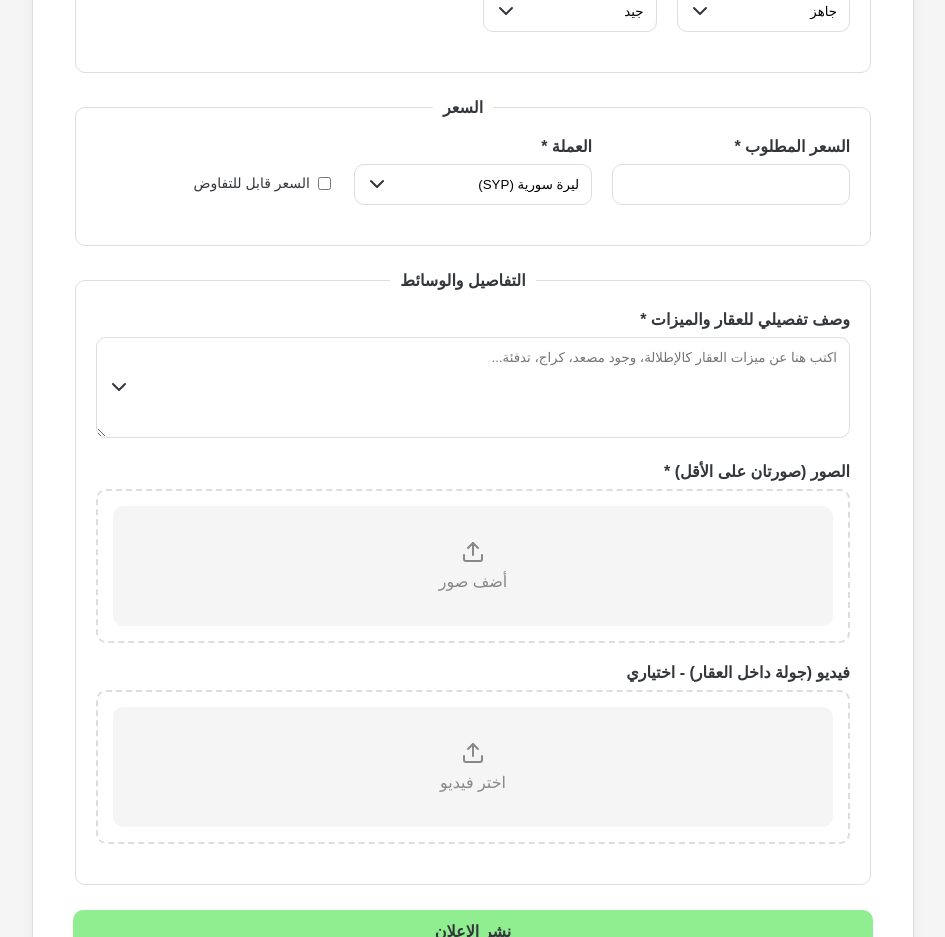
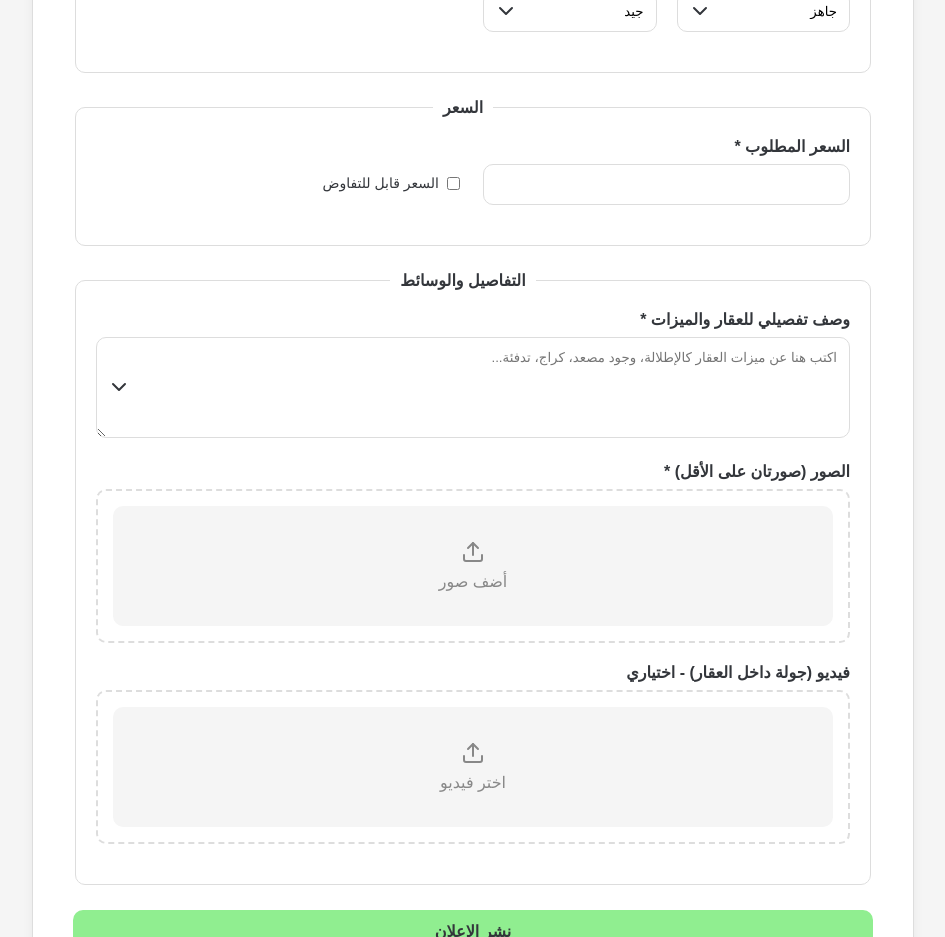
Before and after one commit to mbsarhan/bazar, a React (Create React App) app: page /add-real-estate in a window 1280 px wide. Shown: the part 900-1837 px from the top of the page, without its empty margins (167-1112 px from the left). Built offline with nearby package versions, Linux system fonts and the light colour scheme.

Commit message:
forgot to save a file

```diff
--- a/src/frontend/components/AddRealEstateForm.js
+++ b/src/frontend/components/AddRealEstateForm.js
@@ -59,8 +59,8 @@ const AddRealEstateForm = () => {
         const files = Array.from(e.target.files);
         if (files.length > 0) {
             setImages(prev => [...prev, ...files]);
-            if(errors.images) {
-                setErrors(prev => ({...prev, images: false}));
+            if (errors.images) {
+                setErrors(prev => ({ ...prev, images: false }));
             }
         }
         e.target.value = null;
@@ -209,7 +209,7 @@ const AddRealEstateForm = () => {
                         </div>
                         <div className="form-group">
                             <label htmlFor="bedrooms">غرف النوم</label>
-                            <input type="number" name="bedrooms" value={formData.bedrooms} onChange={handleChange}/>
+                            <input type="number" name="bedrooms" value={formData.bedrooms} onChange={handleChange} />
                         </div>
                         <div className="form-group">
                             <label htmlFor="bathrooms">الحمامات</label>
@@ -237,13 +237,7 @@ const AddRealEstateForm = () => {
                             <label htmlFor="price">السعر المطلوب *</label>
                             <input type="number" name="price" value={formData.price} onChange={handleChange} className={errors.price ? 'input-error' : ''} />
                         </div>
-                        <div className="form-group">
-                            <label htmlFor="currency">العملة *</label>
-                            <select name="currency" value={formData.currency} onChange={handleChange}>
-                                <option value="ل.س">ليرة سورية (SYP)</option>
-                                <option value="USD">دولار أمريكي (USD)</option>
-                            </select>
-                        </div>
+                        {/* The currency dropdown is correctly removed */}
                         <div className="form-group checkbox-group price-checkbox">
                             <input type="checkbox" id="isNegotiable" name="isNegotiable" checked={formData.isNegotiable} onChange={handleChange} />
                             <label htmlFor="isNegotiable">السعر قابل للتفاوض</label>
```
Lines whose indentation alone changed are shown as unchanged.
